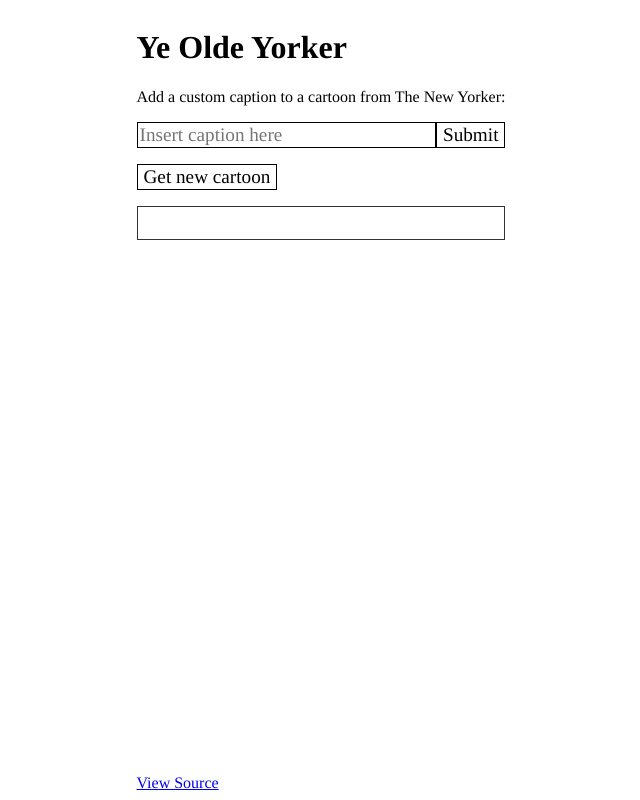
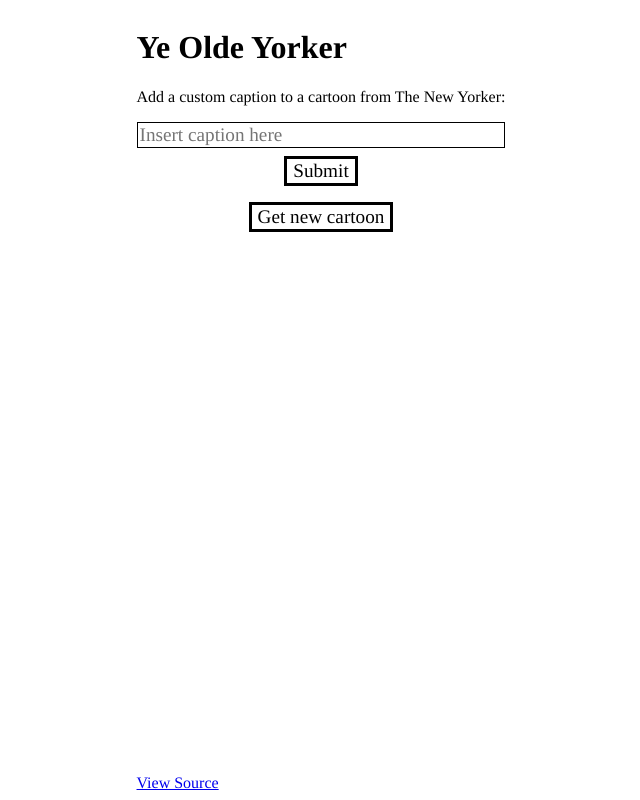
Before and after one commit to achou11/ye-olde-yorker, a plain HTML site: page index.html in a window 1280 px wide. Shown: the whole page, without its empty margins (319-959 px from the left). Drawn offline with Linux system fonts and the light colour scheme; no server answers.

Commit message:
fix form layout

```diff
--- a/index.html
+++ b/index.html
@@ -8,7 +8,6 @@
     </head>
 
     <body>
-
         <div class="content">
             <header>
                 <h1>Ye Olde Yorker</h1>
@@ -16,17 +15,19 @@
             </header>
 
             <main>
-                <div class="interactions-container margin-top-small">
+                <div class="interactions-container margin-top-medium">
                     <form class="submit-caption">
-                        <input id="add-caption" class="border-custom font-small"
+                        <input id="add-caption" class="input-border-custom font-small"
                             type="text" name="caption-input"
                             autocomplete="off" placeholder="Insert caption here"
                             />
-                        <input class="border-custom font-small" type="submit"
-                            value="Submit" />
+                        <input class="button-border-custom font-small margin-top-small" type="submit"
+                        value="Submit" />
                     </form>
-                    <button type="submit" class="get-cartoon border-custom
+                    <div class="button-container">
+                        <button class="get-cartoon button-border-custom
                         font-small">Get new cartoon</button>
+                    </div>
                 </div>
                 <div class="cartoon-container margin-top-small"></div>
             </main>
--- a/styles.css
+++ b/styles.css
@@ -24,11 +24,18 @@ main {
 
 form {
     display: flex;
+    flex-direction: column;
     justify-content: space-between;
 }
 
-input[type="text"] {
-    flex: 1;
+input[type="submit"] {
+    align-self: center;
+    margin-top: 0.5rem;
+}
+
+.button-container {
+    display: flex;
+    justify-content: center
 }
 
 .cartoon-container {
@@ -38,12 +45,9 @@ input[type="text"] {
     align-items: center;
     height: inherit;
     padding: 1rem 0 1rem 0;
-    border: 1px solid #323232;
 }
 
 img {
-    /* max-width: 100%;
-    max-height: 100%; */
     display: block;
     width: 100%;
     height: auto;
@@ -60,20 +64,28 @@ footer {
 }
 
 .margin-top-small {
+    margin-top: 0.5rem;
+}
+
+.margin-top-medium {
     margin-top: 1rem;
 }
 
-.margin-top-medium {
+.margin-top-large {
     margin-top: 2rem;
 }
 
-.border-custom {
+.button-border-custom {
     background-color: inherit;
-    border: 1px solid black;
+    border: 3px solid black;
 }
 
-.border-custom:hover {
-    border-style: dotted;
+.button-border-custom:hover {
+    border-style: double;
+}
+
+.input-border-custom {
+    border: 1px solid black;
 }
 
 .font-small {
```
